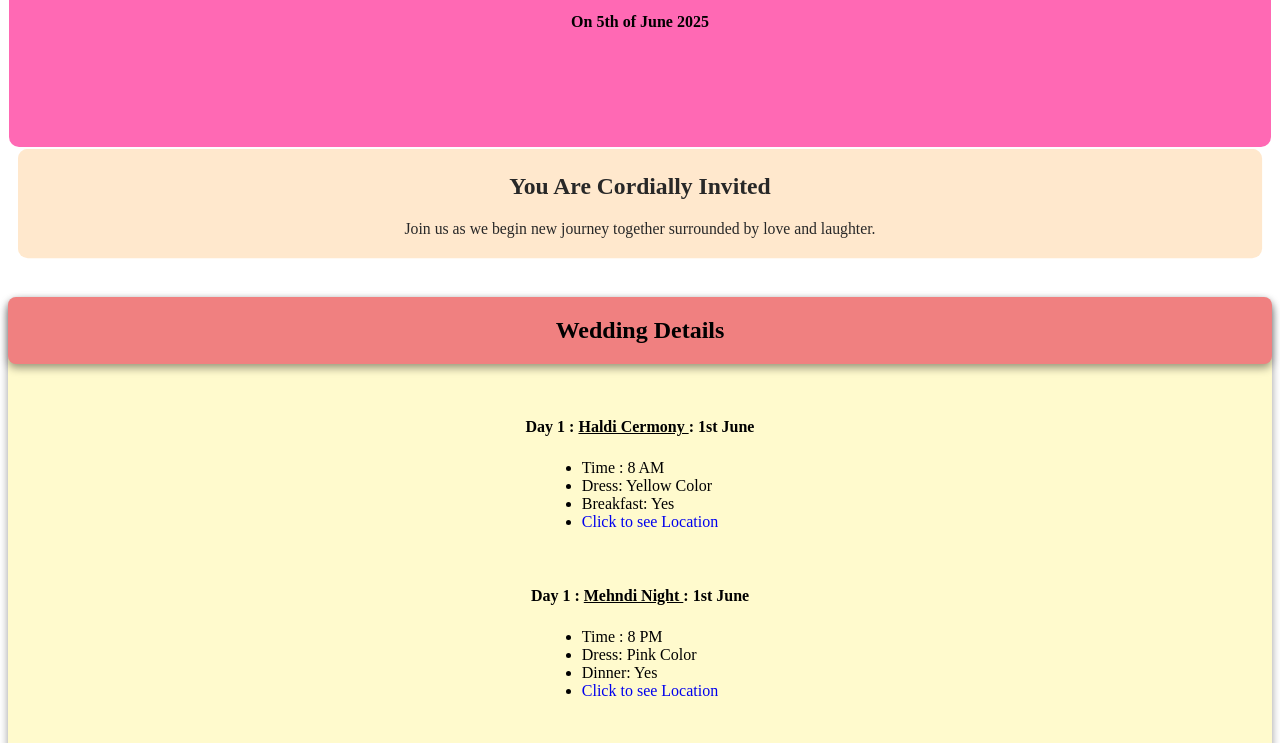
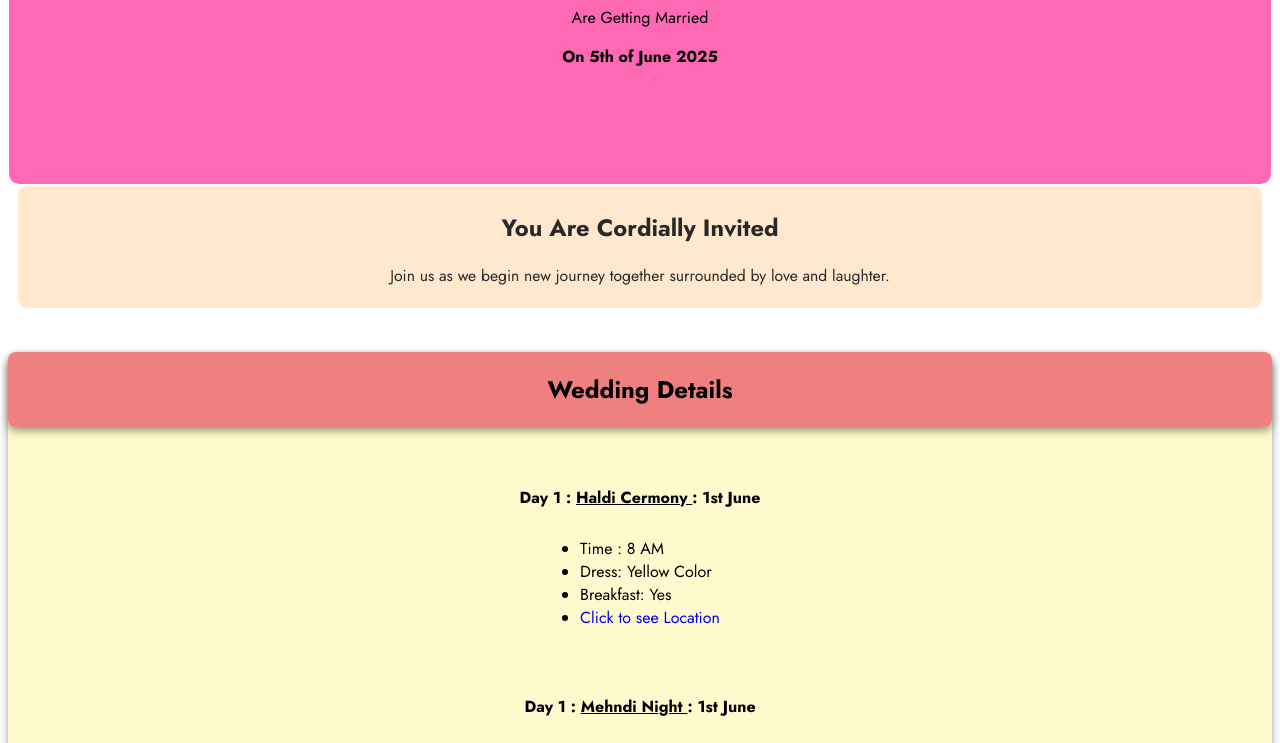
Before and after one commit to Satishv1/Marrige-Invitation, a plain HTML site: page index.html in a window 1280 px wide. Shown: the part 283-1026 px from the top of the page. Drawn offline with Linux system fonts and the light colour scheme.

Commit message:
Update index.html

```diff
--- a/index.html
+++ b/index.html
@@ -6,6 +6,7 @@
   <link rel="stylesheet" href="https://cdnjs.cloudflare.com/ajax/libs/font-awesome/6.5.0/css/all.min.css">
   <meta name="description" content="Your website description here">
   <meta name="keywords" content="invite, marriage, vivah">
+  <link href="https://fonts.googleapis.com/css2?family=Jost:ital,wght@0,100..900;1,100..900&display=swap" rel="stylesheet">
   <meta name="author" content="Satish Yadav">
   <title>Marriage Invitation  </title>
 </head>
```
